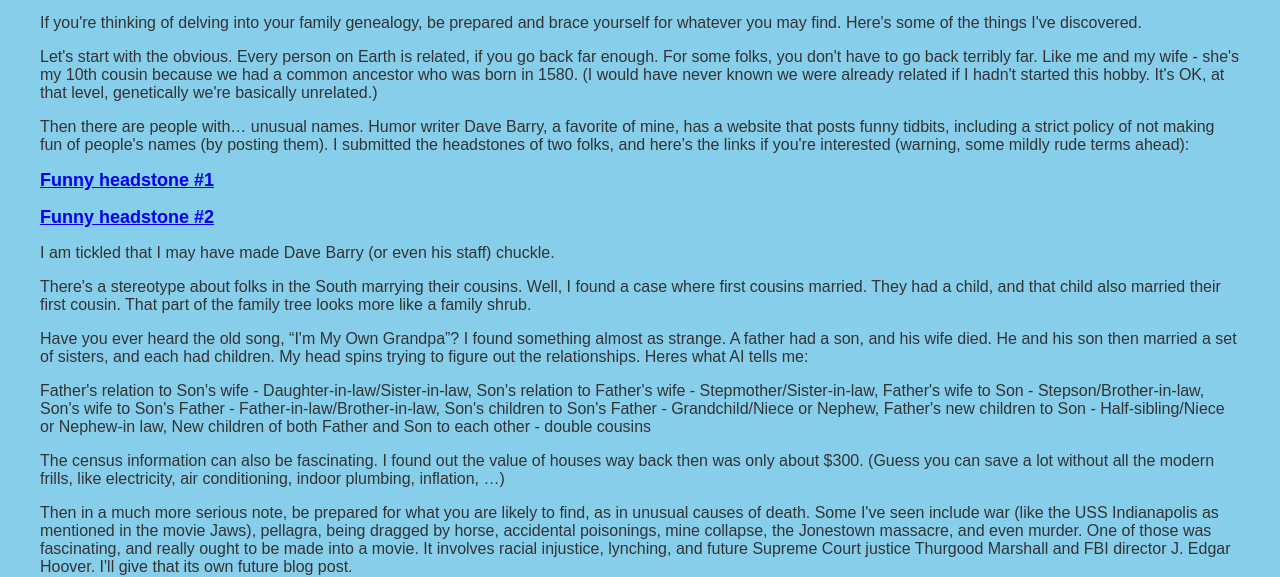
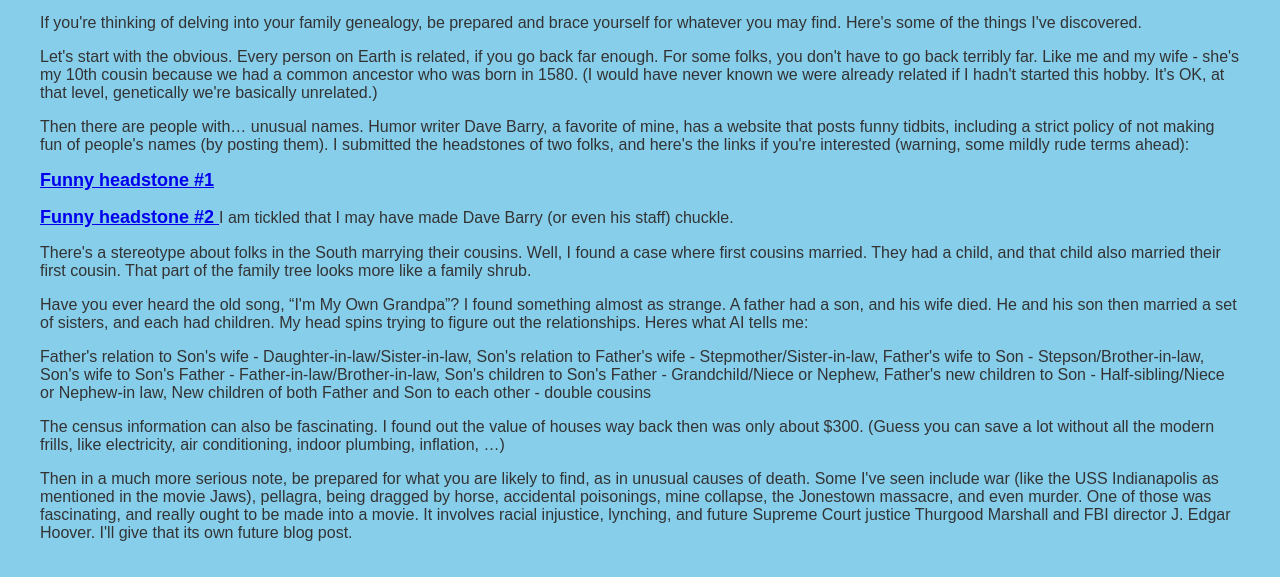
Before and after one commit to mikehardware/risk-vs-reward, a website: page Blog/posts/2025/family-shrub.html in a window 1280 px wide. Shown: the part 243-820 px from the top of the page. Drawn offline with Linux system fonts and the light colour scheme.

Commit message:
blog update

```diff
--- a/Blog/posts/2025/family-shrub.html
+++ b/Blog/posts/2025/family-shrub.html
@@ -25,7 +25,7 @@
   <a href="https://images.findagrave.com/photos/2012/178/83999925_134081216270.jpg" target="_blank">
     Funny headstone #2
   </a>
-</p> I am tickled that I may have made Dave Barry (or even his staff) chuckle.</p>
+      I am tickled that I may have made Dave Barry (or even his staff) chuckle.</p>
     <p>There's a stereotype about folks in the South marrying their cousins. Well, I found a case where first cousins married. They had a child, and that child also married their first cousin. That part of the family tree looks more like a family shrub.</p>
     <p>Have you ever heard the old song, “I'm My Own Grandpa”? I found something almost as strange. A father had a son, and his wife died. He and his son then married a set of sisters, and each had children. My head spins trying to figure out the relationships. Heres what AI tells me: </p>
     <p>Father's relation to Son's wife - Daughter-in-law/Sister-in-law, Son's relation to Father's wife - Stepmother/Sister-in-law, Father's wife to Son - Stepson/Brother-in-law, Son's wife to Son's Father - Father-in-law/Brother-in-law, Son's children to Son's Father - Grandchild/Niece or Nephew, Father's new children to Son - Half-sibling/Niece or Nephew-in law, New children of both Father and Son to each other - double cousins</p>
```
Also changed, not shown: 1 other file.
